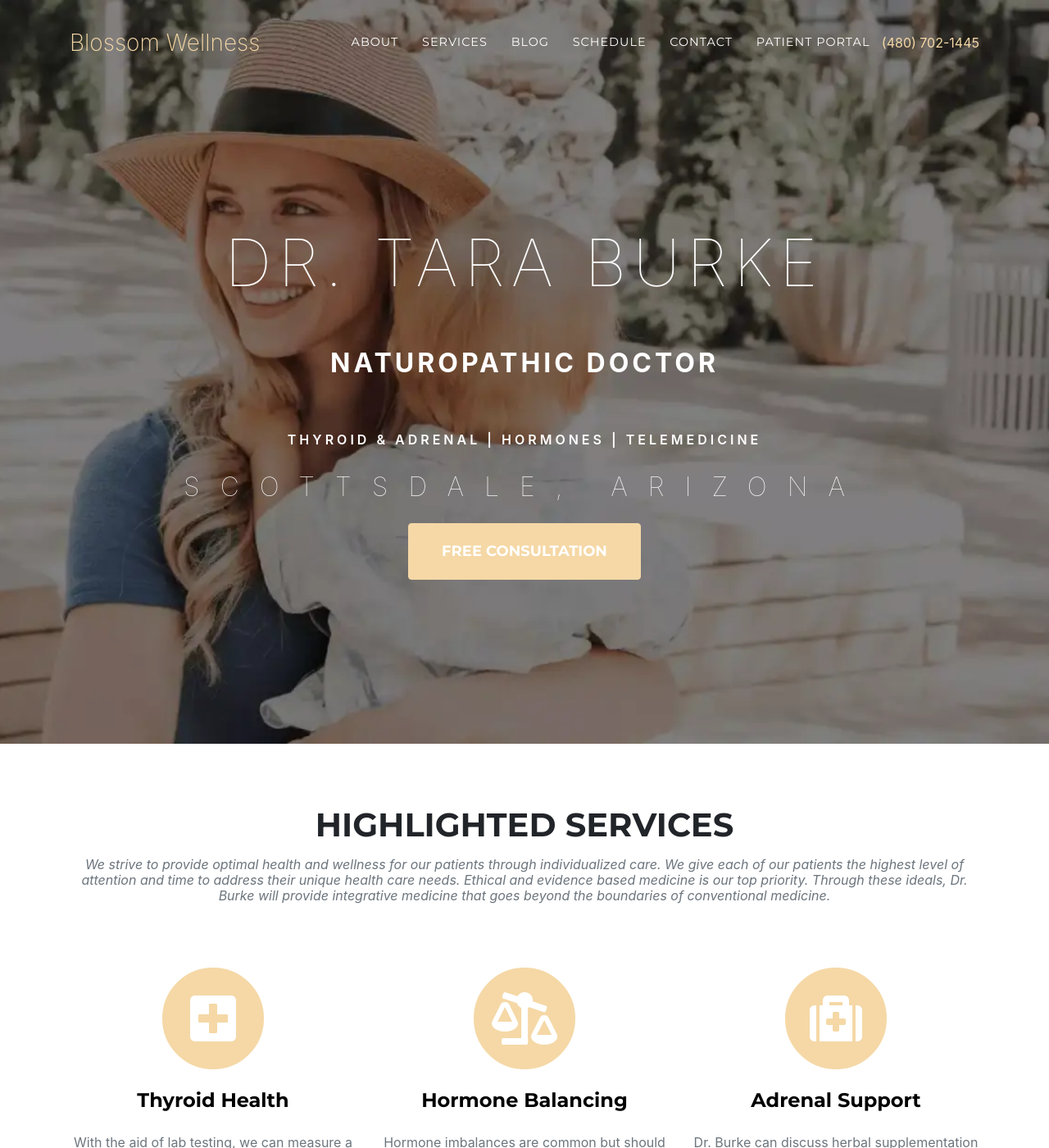
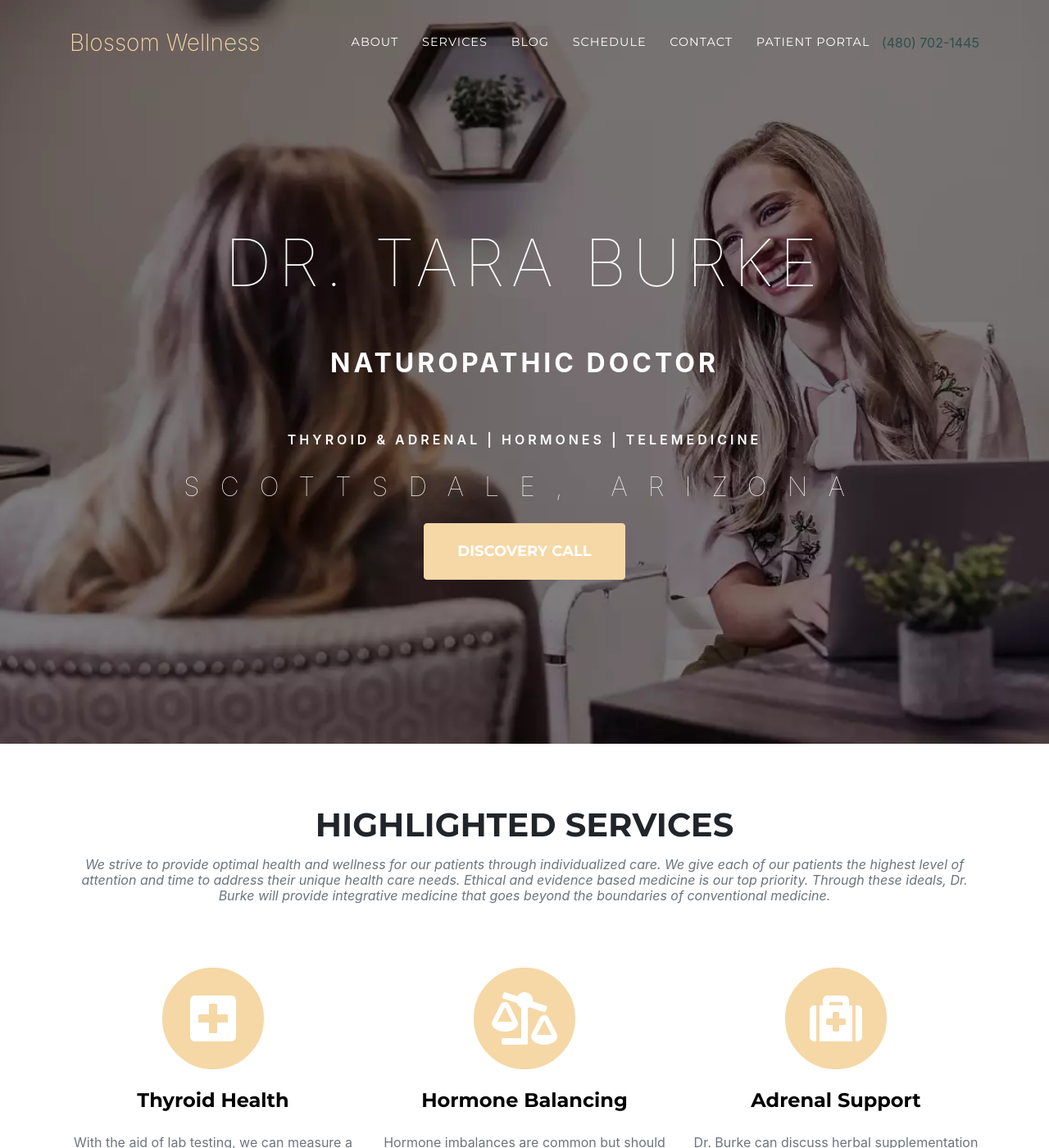
Before and after one commit to kburke8/drtaraburke, a Jekyll site: the page built from index.md, in a window 1280 px wide and 1400 px high. Shown: the whole window at 82% size. Built offline with Jekyll 4.4.1, drawn with Linux system fonts in a browser that asks for light colours; nearby versions of some CDN libraries; some web fonts are replaced; library files that are not in the unit come from our copies; a script that is not in the unit is left out.

Commit message:
minor fixes for my lovely wife

```diff
--- a/_data/sitetext.yml
+++ b/_data/sitetext.yml
@@ -3,7 +3,7 @@ header:
     text: Naturopathic Doctor
     text2: Thyroid & Adrenal \| Hormones \| Telemedicine
     text3: Scottsdale, Arizona
-    button: Free Consultation
+    button: Discovery Call
     buttonlink: "https://drtaraburke.com/book" # "#{section}" or "URL/page link"
 
 services:
--- a/_sass/base/_page.scss
+++ b/_sass/base/_page.scss
@@ -13,7 +13,7 @@ p {
 }
 
 a {
-  color: $primary;
+  color: darkslategray;
   &:hover {
     color: darken($primary, 10%);
   }
--- a/_sass/layout/_masthead.scss
+++ b/_sass/layout/_masthead.scss
@@ -5,7 +5,7 @@ header.masthead {
   background-image: url("#{$header-image}");
   background-repeat: no-repeat;
   background-attachment: scroll;
-  background-position: left;
+  background-position: center;
   background-size: cover;
   .intro-text {
     padding-top: 150px;
```
Also changed, not shown: assets/img/header-bg-old.webp (added), assets/img/header-bg.webp.
